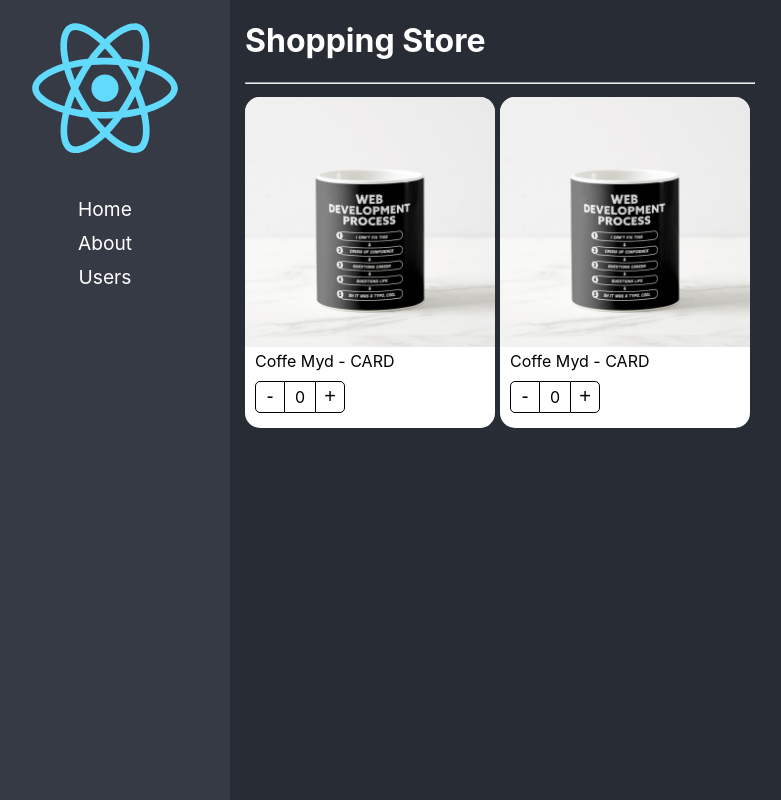
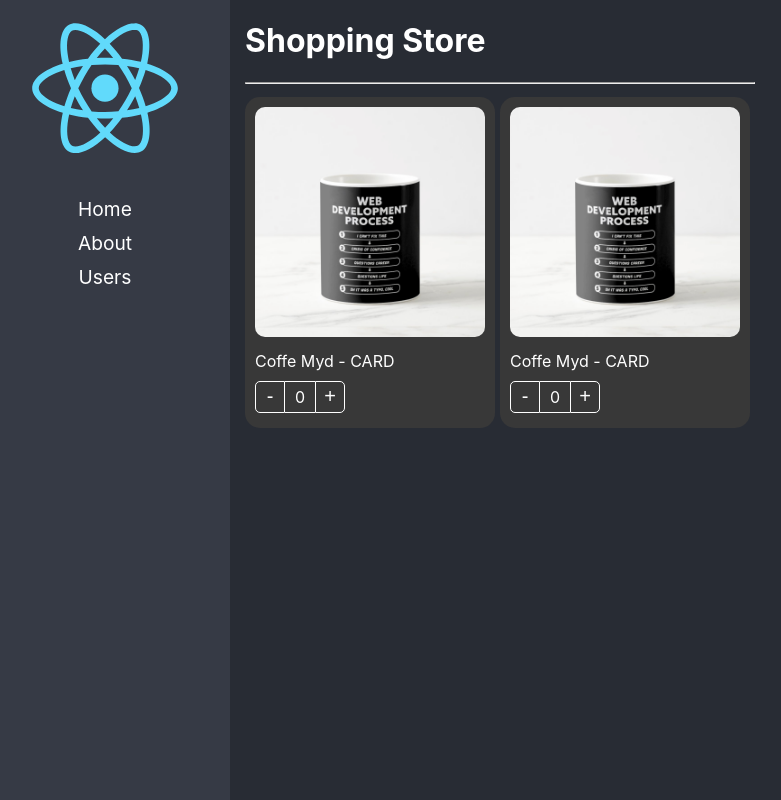
Before and after one commit to msruales/react-adv, a React (Create React App) app: page /home in a window 1280 px wide. Shown: the whole page, without its empty margins (20-801 px from the left). Built offline with nearby package versions, Linux system fonts and the light colour scheme.

Commit message:
Component Extend Styles listo

```diff
--- a/src/02-component-patterns/components/ProductButtons.tsx
+++ b/src/02-component-patterns/components/ProductButtons.tsx
@@ -2,14 +2,22 @@
 import styles from "../styles/styles.module.css";
 import {ProductContext} from "./ProductCard";
 
-export const ProductButtons = () => {
+export interface Props {
+    className?: string;
+    style?: React.CSSProperties;
+}
+
+export const ProductButtons = ({ className, style } : Props ) => {
 
     const { increaseBy, counter } = useContext( ProductContext )
 
     return (
-        <div className={ styles.buttonsContainer }>
+        <div
+            className={ `${styles.buttonsContainer} ${className}` }
+            style={ style }
+        >
             <button
-                className={ styles.buttonMinus}
+                className={ styles.buttonMinus }
                 onClick={ () => increaseBy(-1) }
             >
                 -
--- a/src/02-component-patterns/components/ProductCard.tsx
+++ b/src/02-component-patterns/components/ProductCard.tsx
@@ -1,13 +1,19 @@
 import styles from '../styles/styles.module.css'
 import useProduct from "../hooks/useProduct";
-import {createContext} from "react";
-import {ProductCardProps, ProductContextProps} from "../interfaces/interfaces";
-import { ProductTitle, ProductImage, ProductButtons} from "../components";
+import {createContext, ReactElement} from "react";
+import {Product, ProductContextProps} from "../interfaces/interfaces";
 
 export const ProductContext = createContext({} as ProductContextProps)
 const { Provider } = ProductContext
 
-export const ProductCard = ({ product, children } : ProductCardProps) => {
+export interface  Props {
+    product: Product;
+    children?: ReactElement | ReactElement[],
+    className?: string;
+    style?: React.CSSProperties;
+}
+
+export const ProductCard = ({ product, children, className, style } : Props) => {
 
     const { counter, increaseBy } = useProduct()
 
@@ -17,7 +23,10 @@
             counter,
             product
         }}>
-            <div className={ styles.productCard }>
+            <div
+                className={ `${styles.productCard} ${className}`}
+                style={ style }
+            >
                 {
                     children
                 }
--- a/src/02-component-patterns/components/ProductImage.tsx
+++ b/src/02-component-patterns/components/ProductImage.tsx
@@ -3,7 +3,13 @@
 import styles from "../styles/styles.module.css";
 import {ProductContext} from "./ProductCard";
 
-export const ProductImage = ({img = ''}) => {
+export interface Props {
+    img?: string,
+    className?: string,
+    style?: React.CSSProperties
+}
+
+export const ProductImage = ({img = '', className , style} : Props) => {
 
     const { product } = useContext(ProductContext)
 
@@ -17,6 +23,11 @@
         imgToShow = noImage
     }
     return (
-        <img className={ styles.productImg } src={ imgToShow } alt="Product"/>
+        <img
+            className={ `${styles.productImg} ${className}` }
+            style={ style }
+            src={ imgToShow }
+            alt="Product"
+        />
     )
 }
--- a/src/02-component-patterns/components/ProductTitle.tsx
+++ b/src/02-component-patterns/components/ProductTitle.tsx
@@ -2,12 +2,22 @@
 import styles from "../styles/styles.module.css";
 import {ProductContext} from "./ProductCard";
 
-export const ProductTitle = ({title} : { title?: string}) => {
+export interface Props {
+    title?: string;
+    className?: string;
+    style?: React.CSSProperties;
+}
+
+export const ProductTitle = ({title, className, style } : Props ) => {
 
     const { product } = useContext( ProductContext )
 
     return (
-        <span className={ styles.productDescription }>{ title ? title : product.title }</span>
-
+        <span
+            className={ `${styles.productDescription} ${className}` }
+            style={ style }
+        >
+            { title ? title : product.title }
+        </span>
     )
 }
--- a/src/02-component-patterns/pages/ShoppingPage.tsx
+++ b/src/02-component-patterns/pages/ShoppingPage.tsx
@@ -1,5 +1,5 @@
 import { ProductTitle, ProductImage, ProductCard, ProductButtons} from "../components";
-
+import '../styles/custom-styles.css'
 const product = {
     id: '1',
     title: 'Coffe Myd - CARD',
@@ -18,16 +18,22 @@
                 flexWrap: 'wrap'
             }}>
 
-                <ProductCard product={ product }>
-                    <ProductCard.Image />
-                    <ProductCard.Title />
-                    <ProductCard.Buttons />
+                <ProductCard
+                    product={ product }
+                    className="bg-dark"
+                >
+                    <ProductCard.Image className="custom-image" />
+                    <ProductCard.Title className="text-white" />
+                    <ProductCard.Buttons className="custom-buttons" />
                 </ProductCard>
 
-                <ProductCard product={ product }>
-                    <ProductImage />
-                    <ProductTitle />
-                    <ProductButtons />
+                <ProductCard
+                    product={ product }
+                    className="bg-dark"
+                >
+                    <ProductImage className="custom-image"/>
+                    <ProductTitle className="text-white"/>
+                    <ProductButtons className="custom-buttons"/>
                 </ProductCard>
             </div>
         </div>
--- /dev/null
+++ b/src/02-component-patterns/styles/custom-styles.css
@@ -0,0 +1,19 @@
+.bg-dark{
+    background-color: rgb(56,56,56);
+}
+
+.text-white {
+    color: white;
+}
+
+.custom-image {
+    border-radius: 20px;
+    padding: 10px;
+    width: calc( 100% - 20px);
+
+}
+
+.custom-buttons button, .custom-buttons div {
+    color: white;
+    border-color: white;
+}
```
Also changed, not shown: src/02-component-patterns/interfaces/interfaces.ts (+7 -8 lines).
